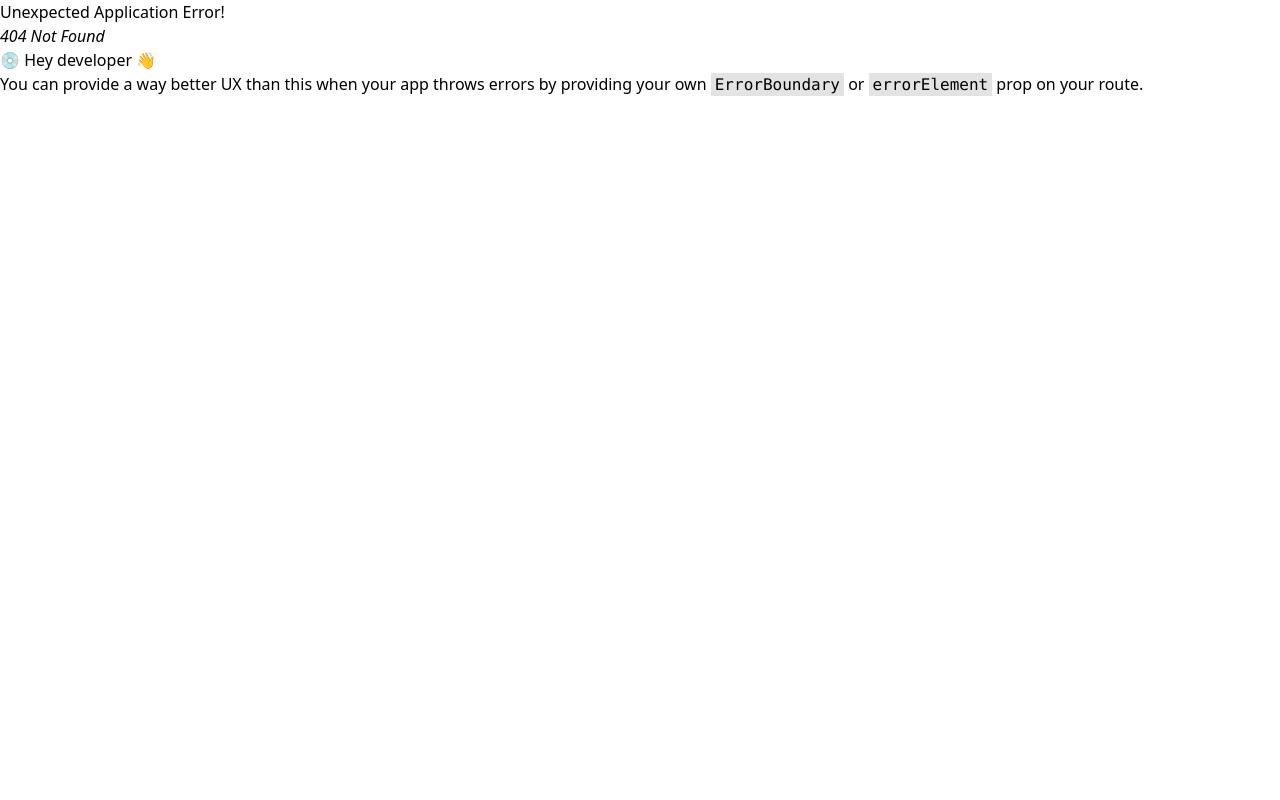
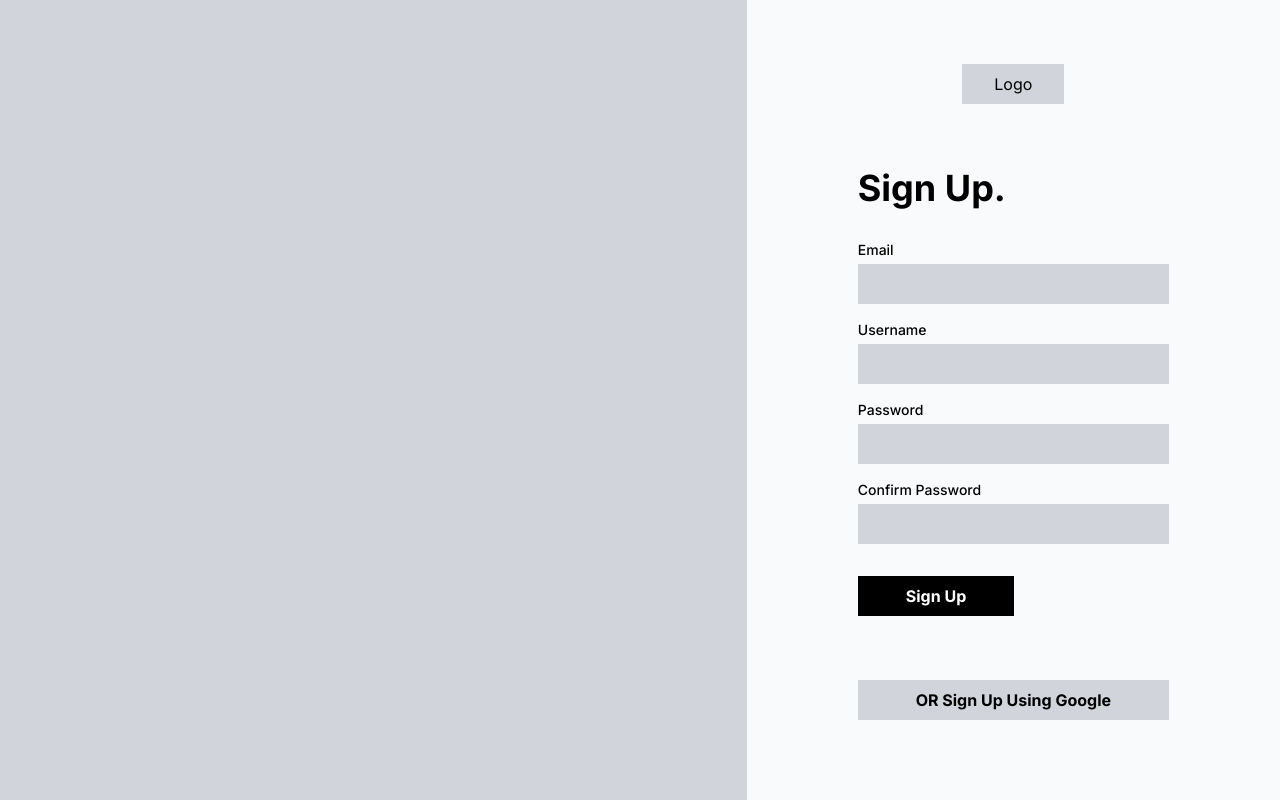
Before and after one commit to op-squad/front, a React (Vite) app: page /register in a window 1280 px wide. Before the commit this address had no page. Built offline with nearby package versions, Linux system fonts and the light colour scheme.

Commit message:
complete wireframe

```diff
--- a/src/main.tsx
+++ b/src/main.tsx
@@ -4,6 +4,7 @@ import { RouterProvider, createBrowserRouter } from "react-router-dom";
 import App from "./App.tsx";
 import "./index.css";
 import Login from "./pages/Login.tsx";
+import Register from "./pages/Registration.tsx";
 
 const router = createBrowserRouter([
   {
@@ -14,6 +15,10 @@ const router = createBrowserRouter([
     path: "/login",
     element: <Login />,
   },
+  {
+    path: "/register",
+    element: <Register />,
+  },
 ]);
 
 ReactDOM.createRoot(document.getElementById("root")!).render(
--- /dev/null
+++ b/src/pages/Registration.tsx
@@ -0,0 +1,93 @@
+export default function Register() {
+  return (
+    <div className="flex font-inter">
+      <div className="bg-gray-300 h-screen w-7/12"></div>
+      <div className="bg-gray-50 flex flex-grow ">
+        <div className="w-7/12  m-auto my-16">
+          <div className="bg-gray-300 w-fit m-auto  py-2 px-8 mb-16">Logo</div>
+          <div className="mb-8">
+            <p className="font-bold text-4xl">Sign Up.</p>
+          </div>
+          <form>
+            <div className="mb-4">
+              <label
+                htmlFor="email"
+                className="block text-sm font-medium"
+              >
+                Email
+              </label>
+              <input
+                type="text"
+                id="username"
+                className="mt-1 p-2 bg-gray-300 block w-full"
+                // value={username}
+                // onChange={(e) => setUsername(e.target.value)}
+                required
+              />
+            </div>
+            <div className="mb-4">
+              <label
+                htmlFor="username"
+                className="block text-sm font-medium"
+              >
+                Username
+              </label>
+              <input
+                type="text"
+                id="username"
+                className="mt-1 p-2 bg-gray-300 block w-full"
+                // value={username}
+                // onChange={(e) => setUsername(e.target.value)}
+                required
+              />
+            </div>
+            <div className="mb-4">
+              <label
+                htmlFor="password"
+                className="block text-sm font-medium"
+              >
+                Password
+              </label>
+              <input
+                type="password"
+                id="password"
+                className="mt-1 bg-gray-300 mb-4 p-2 block w-full"
+                // value={null}
+                // onChange={(e) => setPassword(e.target.value)}
+                required
+              />
+            </div>
+            <div className="mb-4">
+              <label
+                htmlFor="password"
+                className="block text-sm font-medium"
+              >
+                Confirm Password
+              </label>
+              <input
+                type="password"
+                id="password"
+                className="mt-1 bg-gray-300 mb-8 p-2 block w-full"
+                // value={null}
+                // onChange={(e) => setPassword(e.target.value)}
+                required
+              />
+            </div>
+            <button
+              type="submit"
+              className="bg-black font-bold mb-16 py-2 px-12  text-white"
+            >
+              Sign Up
+            </button>
+          </form>
+          <button
+            type="submit"
+            className="bg-gray-300 py-2 w-full text-black font-bold"
+          >
+            OR Sign Up Using Google
+          </button>
+        </div>
+      </div>
+    </div>
+  );
+}
```
